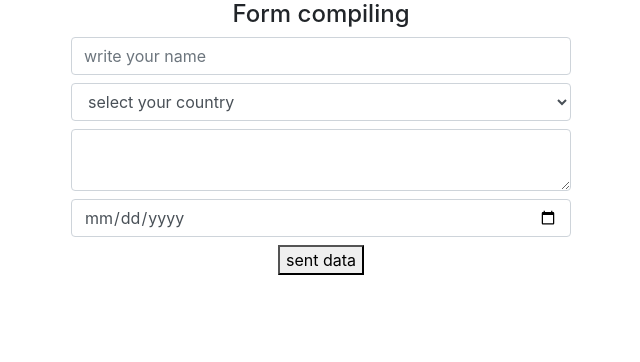
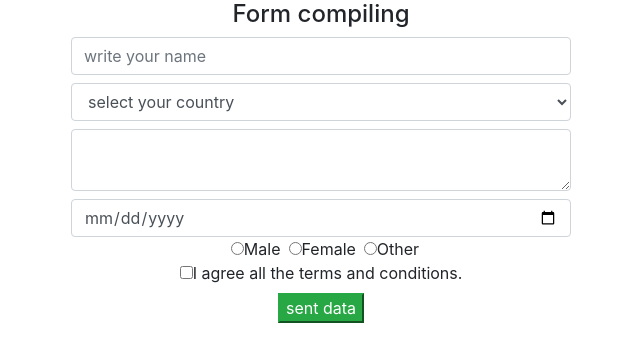
Before and after one commit to oaes/React-practice-v2, a React app: page / in a window 1280 px wide. Shown: the top 362 px of the page, without its empty margins (319-959 px from the left). Built offline with nearby package versions, Linux system fonts and the light colour scheme.

Commit message:
radiobox and checkedbox handling done

```diff
--- a/src/components/inputs/index.jsx
+++ b/src/components/inputs/index.jsx
@@ -6,14 +6,22 @@ class Inputs extends React.Component {
     country: "",
     bio: "",
     birthday: "",
+    gender: "",
+    agree: false,
   };
   handleEvent = (event) => {
     this.setState({
       [event.target.name]: event.target.value,
     });
   };
+
+  handleCheckBox = (event) => {
+    this.setState({
+      agree: event.target.checked,
+    });
+  };
   render() {
-    const { name, country, bio, birthday } = this.state;
+    const { name, country, bio, birthday, agree } = this.state;
     return (
       <div>
         <input
@@ -49,8 +57,46 @@ class Inputs extends React.Component {
           className="form-control"
           onChange={this.handleEvent}
         />
-        <button className='my-2' onClick={()=> console.log(this.state)}>
-            sent data
+        <div>
+          <input
+            className="ml-2"
+            type="radio"
+            name="gender"
+            value="Male"
+            onChange={this.handleEvent}
+          />
+          Male
+          <input
+            className="ml-2"
+            type="radio"
+            name="gender"
+            value="Female"
+            onChange={this.handleEvent}
+          />
+          Female
+          <input
+            className="ml-2"
+            type="radio"
+            name="gender"
+            value="Other"
+            onChange={this.handleEvent}
+          />
+          Other
+        </div>
+        <div>
+          <input
+            type="checkbox"
+            name="agree"
+            checked={agree}
+            onChange={this.handleCheckBox}
+          />
+           I agree all the terms and conditions.
+        </div>
+        <button
+          className="my-2 btn-success"
+          onClick={() => console.log(this.state)}
+        >
+          sent data
         </button>
       </div>
     );
```
